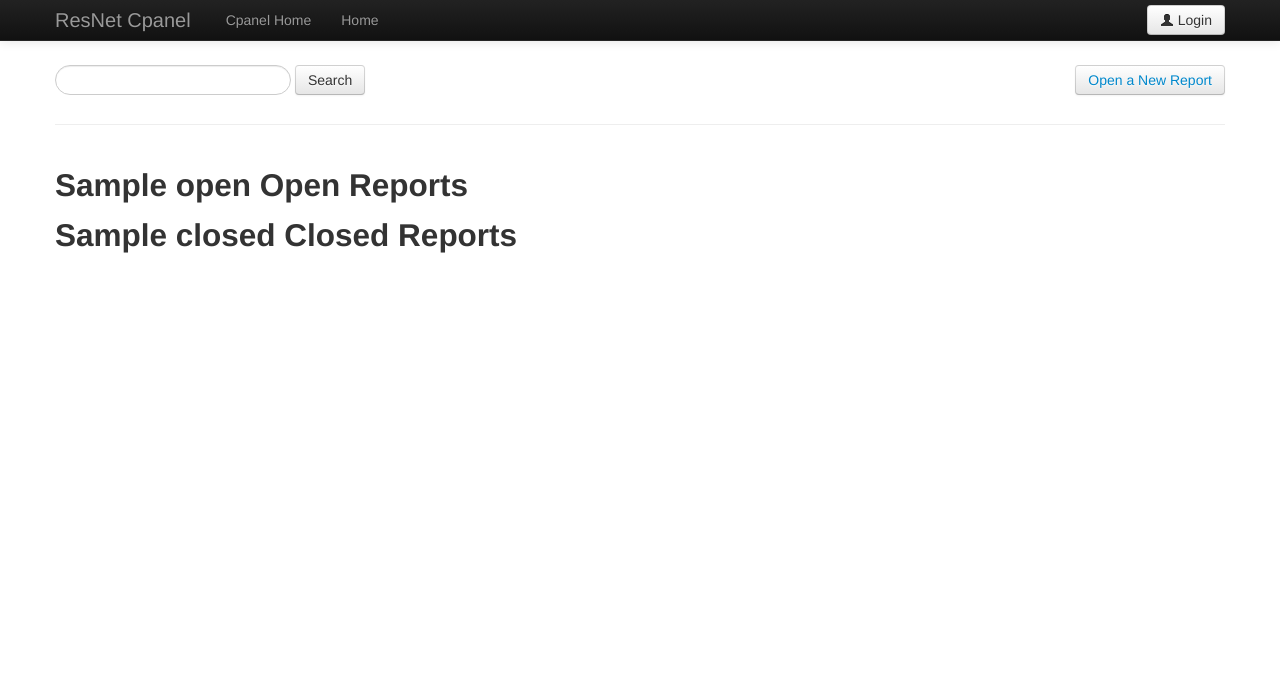
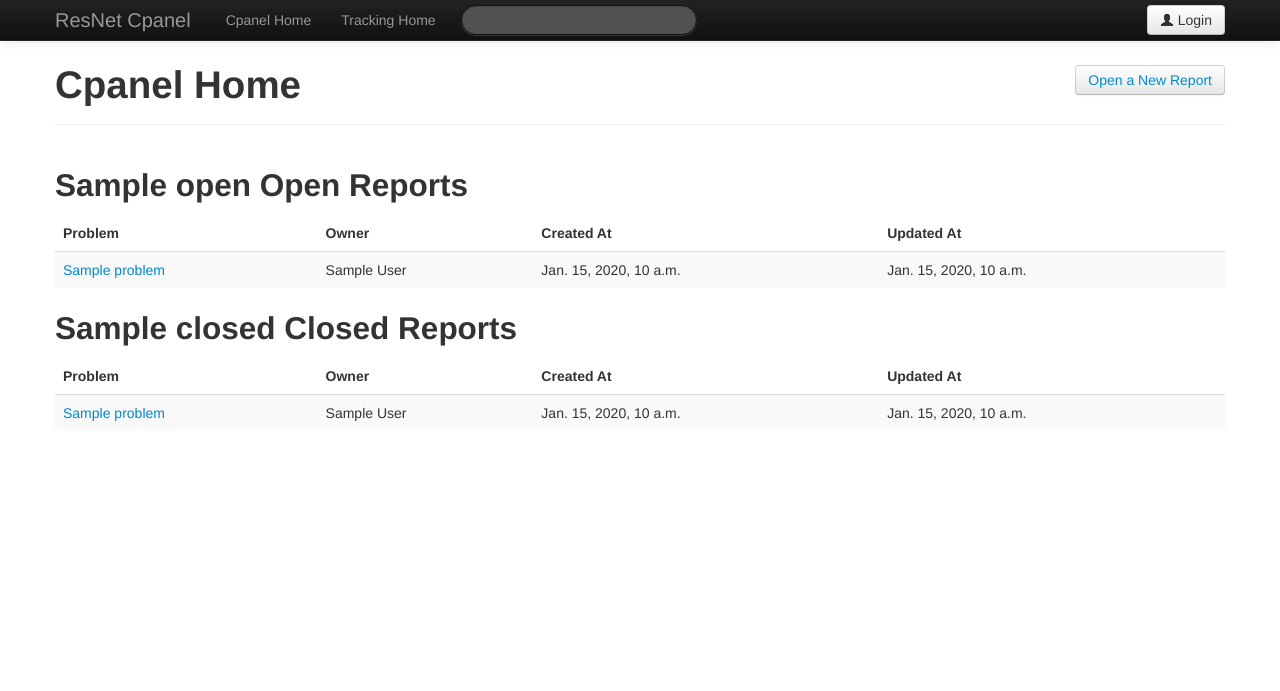
Before and after one commit to BobNisco/fall-2012-hackathon, a Django app: template resnet_app/templates/cpanel/cpanel.html in a window 1280 px wide. Shown: the top 691 px of the page. Run offline with Django 3.2, Linux system fonts and the light colour scheme; the template is opened without the code that fills it: most values are stand-ins (such as "Sample title", 1, 10 or a date in 2020); parts of the project's set-up code (start-up, migrations or seed data) failed here and were passed over; some libraries are stand-ins or nearby versions.

Commit message:
Visual tweaks throughout

```diff
--- a/resnet_app/templates/base.html
+++ b/resnet_app/templates/base.html
@@ -27,7 +27,7 @@
 								<li {% if active == 'index' %} class="active" {% endif %}><a href="/">Home</a></li>
 								<li {% if active == 'status' %} class="active" {% endif %}><a href="/reports">Check Status</a></li>
 								{% if user.is_staff %}
-								<li><a href="/cpanel">Cpanel</a></li>
+								<li><a href="/cpanel">Cpanel Home</a></li>
 								{% endif %}
 							</ul>
 							<div class="pull-right">
--- a/resnet_app/templates/cpanel/cpanel.html
+++ b/resnet_app/templates/cpanel/cpanel.html
@@ -3,22 +3,62 @@
 {% block content %}
 
 	<div class="page-header">
-		<div class="row">
-			<div class="span4">
-				<form action="/search/" class="form-search" method="post">
-					{% csrf_token %}
-					<input type="text" name="q" class="search-query">
-					<button type="submit" class="btn">Search</button>
-				</form>
-			</div>
-			<div class="btn pull-right"><a href="open">Open a New Report</a></div>
-		</div>
+		<div class="btn pull-right"><a href="open">Open a New Report</a></div>
+		<h1>Cpanel Home<h1>
 	</div>
 
 	<div class="row">
-		<div class="span9">
+		<div class="span12">
 			<h2>{{open}} Open Reports</h2>
+			{% if open_reports %}
+			<table class="table table-striped tablesorter">
+				<thead>
+					<tr>
+						<th>Problem</th>
+						<th>Owner</th>
+						<th>Created At</th>
+						<th>Updated At</th>
+					</tr>
+				</thead>
+				<tbody>
+					{% for report in open_reports %}
+					<tr>
+						<td><a href="/reports/{{report.id}}">{{ report.problem }}</a></td>
+						<td>{{ report.owner.first_name }} {{ report.owner.last_name }}</td>
+						<td>{{ report.createdAt }}</td>
+						<td>{{ report.updatedAt }}</td>
+					</tr>
+					{% endfor %}
+				</tbody>
+			</table>
+			{% else %}
+			<p>No open reports. Pat yourself on the back</p>
+			{% endif %}
 			<h2>{{closed}} Closed Reports</h2>
+			{% if closed_reports %}
+			<table class="table table-striped tablesorter">
+				<thead>
+					<tr>
+						<th>Problem</th>
+						<th>Owner</th>
+						<th>Created At</th>
+						<th>Updated At</th>
+					</tr>
+				</thead>
+				<tbody>
+					{% for report in closed_reports %}
+					<tr>
+						<td><a href="/reports/{{report.id}}">{{ report.problem }}</a></td>
+						<td>{{ report.owner.first_name }} {{ report.owner.last_name }}</td>
+						<td>{{ report.createdAt }}</td>
+						<td>{{ report.updatedAt }}</td>
+					</tr>
+					{% endfor %}
+				</tbody>
+			</table>
+			{% else %}
+			<p>No closed reports. Get to work!</p>
+			{% endif %}
 		</div>
 	</div>
 {% endblock %}
--- a/resnet_app/templates/cpanel/cpanelbase.html
+++ b/resnet_app/templates/cpanel/cpanelbase.html
@@ -25,8 +25,12 @@
 						<div class="nav-collapse collapse">
 							<ul class="nav">
 								<li {% if active == 'index' %} class="active" {% endif %}><a href="/cpanel">Cpanel Home</a></li>
-								<li><a href="/">Home</a></li>
+								<li><a href="/">Tracking Home</a></li>
 							</ul>
+							<form action="/search/" class="form-search navbar-search" method="post">
+								{% csrf_token %}
+								<input type="text" name="q" class="search-query">
+							</form>
 							<div class="pull-right">
 							{% if user.is_authenticated %}
 								<a href="/accounts/logout"><div class="btn"><i class="icon-user"></i> Logout</div></a>
--- a/resnet_app/templates/view_report.html
+++ b/resnet_app/templates/view_report.html
@@ -1,11 +1,13 @@
 {% extends "base.html" %}
 
 {% block content %}
+<div class="page-header">
+	<h1>Current Report Status: {{latest.get_message_display}}</h1>
+</div>
 <div class="view_report" data-id="{{ report.id }}">
-	<h1>Report status : {{latest.get_message_display}}</h1>
     {% if report %}
     <div class="row">
-    	<div class="span10">
+    	<div class="span10 offset1">
     		<div class="progress progress-striped active">
     		{% if latest.message = "c" %}
 	  			<div class="bar bar-danger" style="width: 10%;"></div>
```
Also changed, not shown: resnet_app/templates/index.html (+0 -28 lines), resnet_app/views.py (+8 -3 lines), 2 other files.
